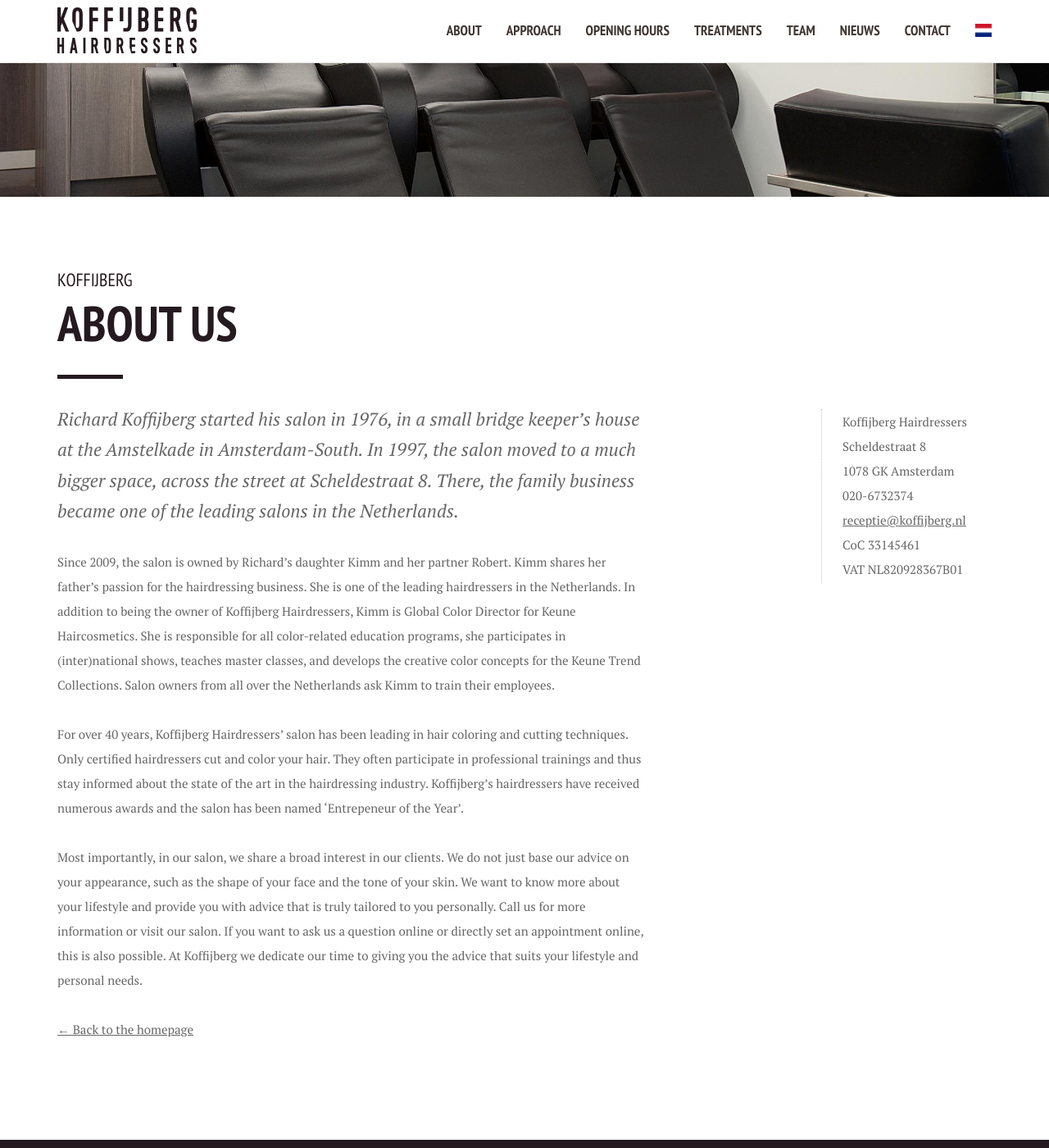
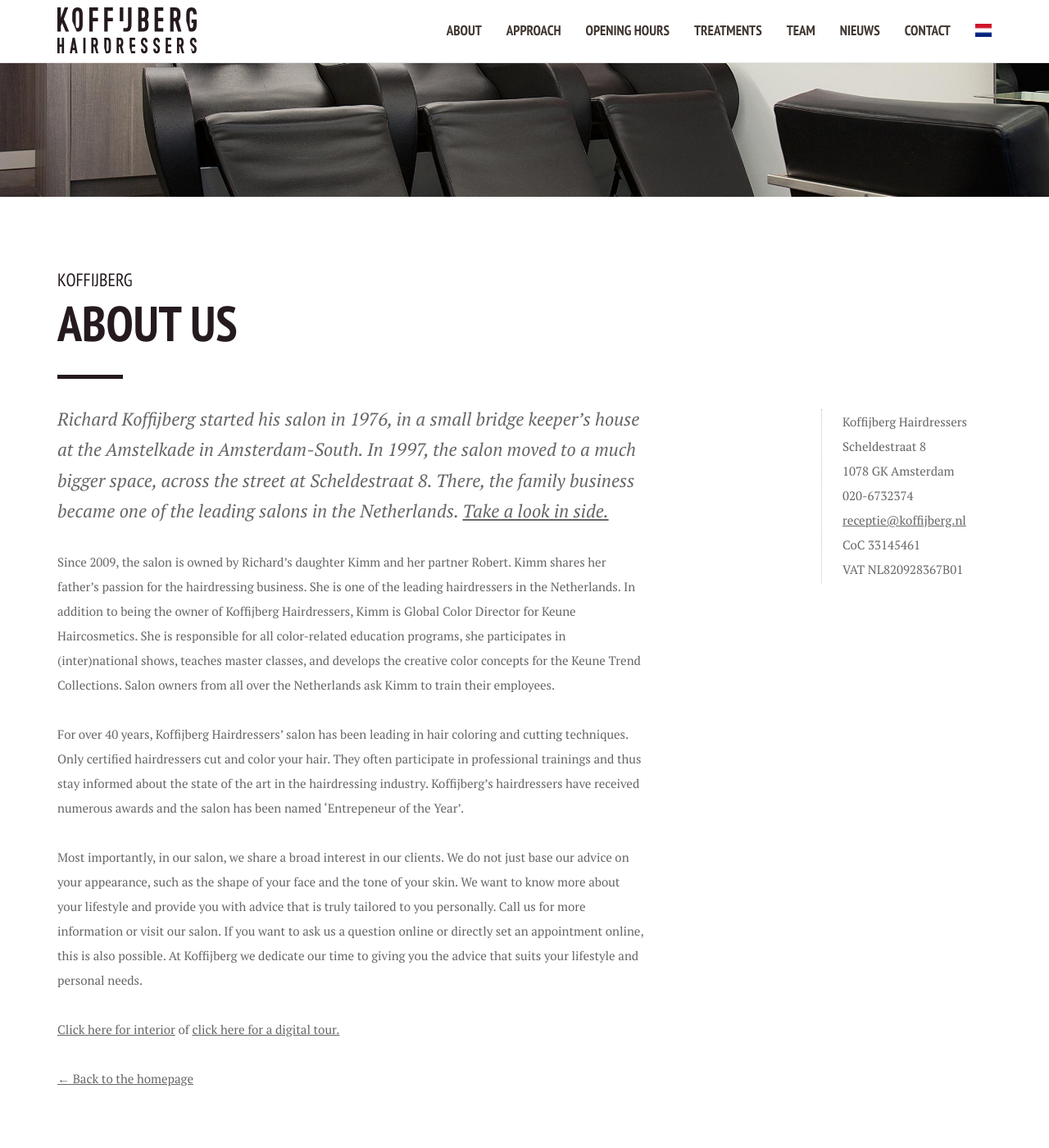
Before and after one commit to xuantiep/koffijberghairdressers, a Jekyll site: the page built from about/index.md, in a window 1280 px wide and 1400 px high. Shown: the whole window at 82% size. Built offline with Jekyll 4.4.1, drawn with Linux system fonts in a browser that asks for light colours.

Commit message:
Updated 'about/index.md' via CloudCannon

```diff
--- a/about/index.md
+++ b/about/index.md
@@ -3,10 +3,13 @@ title: About us
 layout: page
 ---
 
-Richard Koffijberg started his salon in 1976, in a small bridge keeper’s house at the Amstelkade in Amsterdam-South. In 1997, the salon moved to a much bigger space, across the street at Scheldestraat 8. There, the family business became one of the leading salons in the Netherlands.
+
+Richard Koffijberg started his salon in 1976, in a small bridge keeper’s house at the Amstelkade in Amsterdam-South. In 1997, the salon moved to a much bigger space, across the street at Scheldestraat 8. There, the family business became one of the leading salons in the Netherlands. [*Take a look in side.*](https://www.google.nl/maps/uv?hl=nl&amp;pb=!1s0x47c609f52b889af9:0xa0d852e46cb77f93!2m19!2m2!1i80!2i80!3m1!2i20!16m13!1b1!2m2!1m1!1e1!2m2!1m1!1e3!2m2!1m1!1e5!2m2!1m1!1e4!3m1!7e115!4s/maps/place/koffijberg%2Bhair/@52.3478303,4.8910038,3a,75y,278.21h,90t/data%3D*213m4*211e1*213m2*211srA0saFomM0IAAAQvxR2meQ*212e0*214m2*213m1*211s0x0:0xa0d852e46cb77f93!5skoffijberg+hair+-+Google+zoeken&amp;imagekey=!1e2!2srA0saFomM0IAAAQvxR2meQ&amp;sa=X&amp;ved=0ahUKEwiLzbDa4YLRAhVQdFAKHYRjAHYQoB8IjQEwEg)
 
 Since 2009, the salon is owned by Richard’s daughter Kimm and her partner Robert. Kimm shares her father’s passion for the hairdressing business. She is one of the leading hairdressers in the Netherlands. In addition to being the owner of Koffijberg Hairdressers, Kimm is Global Color Director for Keune Haircosmetics. She is responsible for all color-related education programs, she participates in (inter)national shows, teaches master classes, and develops the creative color concepts for the Keune Trend Collections. Salon owners from all over the Netherlands ask Kimm to train their employees.
 
 For over 40 years, Koffijberg Hairdressers’ salon has been leading in hair coloring and cutting techniques. Only certified hairdressers cut and color your hair. They often participate in professional trainings and thus stay informed about the state of the art in the hairdressing industry. Koffijberg’s hairdressers have received numerous awards and the salon has been named ‘Entrepeneur of the Year’.
 
 Most importantly, in our salon, we share a broad interest in our clients. We do not just base our advice on your appearance, such as the shape of your face and the tone of your skin. We want to know more about your lifestyle and provide you with advice that is truly tailored to you personally. Call us for more information or visit our salon. If you want to ask us a question online or directly set an appointment online, this is also possible. At Koffijberg we dedicate our time to giving you the advice that suits your lifestyle and personal needs.
+
+[Click here for interior](https://photos.google.com/share/AF1QipOJti8OeHzM6kd3MyzHAuHhZ-PtFqGDrupw9_zhqss0avv0DzEDnDC_80w-rfqRGA?key=MWNIVkpya2Y1U3JJN0FGMW5tbXJlaVkxYjhJZjZR) of [click here for a digital tour.](https://www.google.nl/maps/uv?hl=nl&amp;pb=!1s0x47c609f52b889af9:0xa0d852e46cb77f93!2m19!2m2!1i80!2i80!3m1!2i20!16m13!1b1!2m2!1m1!1e1!2m2!1m1!1e3!2m2!1m1!1e5!2m2!1m1!1e4!3m1!7e115!4s/maps/place/koffijberg%2Bhair/@52.3478303,4.8910038,3a,75y,278.21h,90t/data%3D*213m4*211e1*213m2*211srA0saFomM0IAAAQvxR2meQ*212e0*214m2*213m1*211s0x0:0xa0d852e46cb77f93!5skoffijberg+hair+-+Google+zoeken&amp;imagekey=!1e2!2srA0saFomM0IAAAQvxR2meQ&amp;sa=X&amp;ved=0ahUKEwiLzbDa4YLRAhVQdFAKHYRjAHYQoB8IjQEwEg)
```
